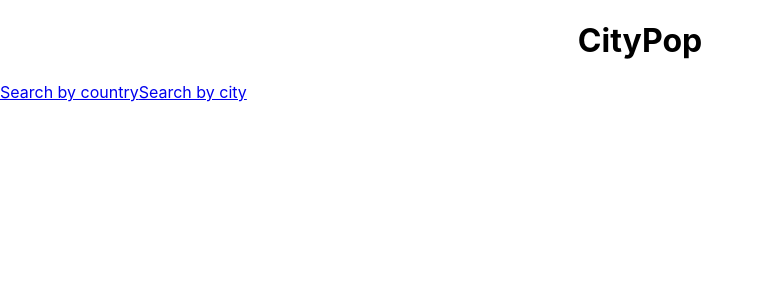
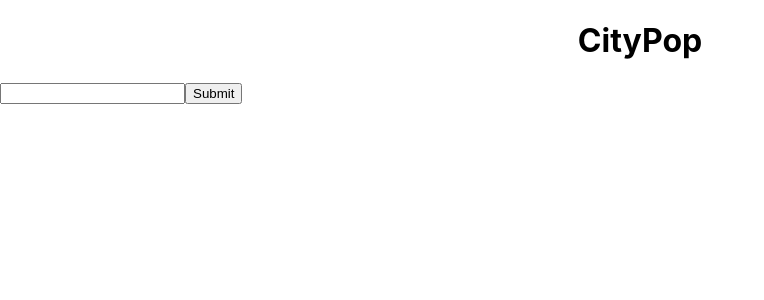
Before and after one commit to blennster/citypop, a React (Create React App) app: page /search-by-country in a window 1280 px wide. Shown: the top 300 px of the page, without its empty margins (0-764 px from the left). Built offline with nearby package versions, Linux system fonts and the light colour scheme.

Commit message:
Added country search and page

```diff
--- a/src/index.tsx
+++ b/src/index.tsx
@@ -1,16 +1,25 @@
 import React from 'react';
 import ReactDOM from 'react-dom';
 import { BrowserRouter, Route, Switch } from 'react-router-dom';
+
 import './index.css';
+import CountryPage from './pages/CountryPage';
 import Home from './pages/Home';
+import SearchPage from './pages/SearchPage';
 import reportWebVitals from './reportWebVitals';
 
 ReactDOM.render(
   <React.StrictMode>
     <BrowserRouter>
       <Switch>
-        <Route path="/">
+        <Route exact path="/">
           <Home />
+        </Route>
+        <Route path="/search-by-country">
+          <SearchPage type="Country" />
+        </Route>
+        <Route path="/location/:country">
+          <CountryPage />
         </Route>
       </Switch>
     </BrowserRouter>
--- /dev/null
+++ b/src/pages/CountryPage.tsx
@@ -0,0 +1,35 @@
+import React, { useEffect, useState } from 'react';
+import { useParams } from 'react-router-dom';
+
+import { apiQuery } from '../util';
+
+const CountryPage: React.FunctionComponent = () => {
+  const { country } = useParams<{ country: string }>();
+  const [loading, setLoading] = useState(true);
+  const [data, setData] = useState<string[]>([]);
+
+  useEffect(() => {
+    const fetch = async () => {
+      const res = await apiQuery(country, country);
+
+      if (res != null) {
+        const cities = res.geonames.map((e) => `${e.name}, ${e.countryName}`);
+        setData(cities.slice(0, 5));
+        setLoading(false);
+      }
+    };
+
+    fetch();
+  }, []);
+
+  if (loading) {
+    return <h1>Loading</h1>;
+  }
+  return (
+    <div>
+      {data.map((e) => <h1>{e}</h1>)}
+    </div>
+  );
+};
+
+export default CountryPage;
--- /dev/null
+++ b/src/pages/SearchPage.tsx
@@ -0,0 +1,31 @@
+import React, { useState } from 'react';
+import { useHistory } from 'react-router-dom';
+import Jumbotron from '../components/Jumbotron';
+
+import { apiSearchQuery } from '../util';
+
+const SearchPage: React.FunctionComponent<{ type: 'Country' | 'City' }> = ({ type }) => {
+  const isCountry = type === 'Country';
+  const history = useHistory();
+  const [query, setQuery] = useState('');
+
+  const search = async () => {
+    const res = await apiSearchQuery(query, isCountry);
+
+    if (res != null) {
+      if (isCountry) {
+        history.push(`/location/${res.geonames[0].countryCode}`);
+      }
+    }
+  };
+
+  return (
+    <div>
+      <Jumbotron />
+      <input type="text" value={query} onChange={(e) => setQuery(e.target.value)} />
+      <button type="button" onClick={search}>Submit</button>
+    </div>
+  );
+};
+
+export default SearchPage;
```
